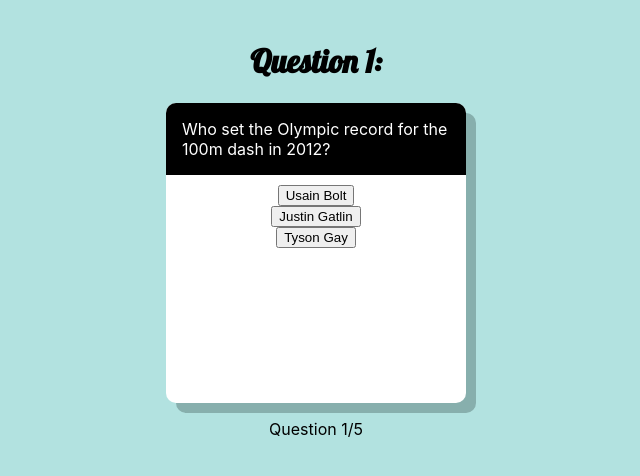
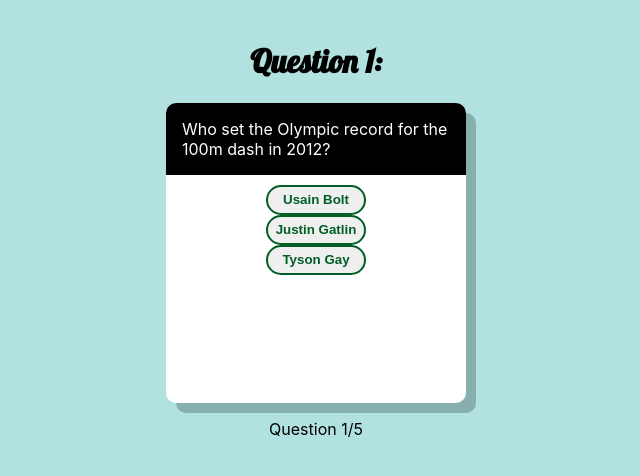
Before and after one commit to Technigo/project-redux-quiz-old, a React (Create React App) app: page /quiz in a window 1280 px wide. Both pictures are taken after a click on the button "Start". Shown: the top 476 px of the page, without its empty margins (324-964 px from the left). Built offline with nearby package versions, Linux system fonts and the light colour scheme.

Commit message:
disable button

```diff
--- a/src/components/CurrentQuestion.js
+++ b/src/components/CurrentQuestion.js
@@ -1,7 +1,8 @@
-import React from 'react';
+import React, { useState } from 'react';
 import { useSelector, useDispatch } from 'react-redux';
 import { quiz } from 'reducers/quiz';
 import { AnswerContainer, Wrapper } from 'styledComponents/containers';
+import { StyledButton } from 'styledComponents/StyledButton';
 
 export const CurrentQuestion = () => {
   const dispatch = useDispatch();
@@ -15,6 +16,8 @@ export const CurrentQuestion = () => {
       state.quiz.answers.find((a) => a.questionId === question.id)
     // eslint-disable-next-line function-paren-newline
   );
+
+  const [disabledStyledButton, setDisabledStyledButton] = useState(false);
 
   if (!question) {
     return <h1>Oh no! I could not find the current question!</h1>;
@@ -32,6 +35,7 @@ export const CurrentQuestion = () => {
 
   const handleNext = () => {
     dispatch(quiz.actions.goToNextQuestion());
+    setDisabledStyledButton(false);
   };
 
   const statusAnswer = () => {
@@ -49,13 +53,17 @@ export const CurrentQuestion = () => {
         <div className="question-text">{question.questionText}</div>
         {question.options.map((option, index) => {
           return (
-            <button
-              onClick={() => submitAnswer(question.id, index)}
+            <StyledButton
+              onClick={() => {
+                submitAnswer(question.id, index);
+                setDisabledStyledButton(true);
+              }}
+              disabled={disabledStyledButton}
               type="button"
               key={option}
             >
               {option}
-            </button>
+            </StyledButton>
           );
         })}
       </AnswerContainer>
--- /dev/null
+++ b/src/styledComponents/StyledButton.js
@@ -0,0 +1,20 @@
+import styled from 'styled-components';
+
+export const StyledButton = styled.button`
+  min-width: 100px;
+  min-height: 30px;
+  color: #005e25;
+  border-radius: 30px;
+  border: 2px solid #005e25;
+  padding: 5px;
+  font-weight: 700;
+  &:hover {
+    background-color: darkgreen;
+    color: white;
+  }
+  &:disabled {
+    background-color: rgba(0, 94, 37, 0.25);
+    color: rgb(0, 94, 37);
+    border: none;
+  }
+`;
```
